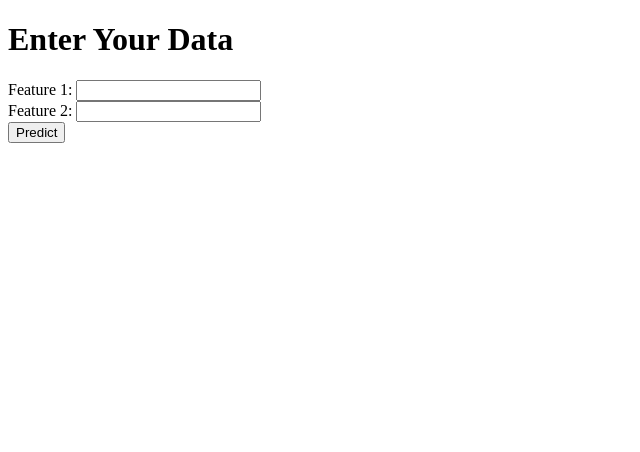
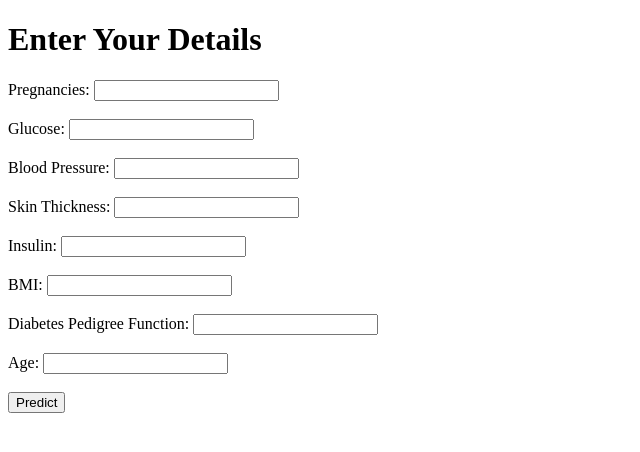
Before and after one commit to akhilmidda18/ml-webapp, a Flask app: page / in a window 1280 px wide. Shown: the top 452 px of the page, without its empty margins (0-640 px from the left). Run offline with Flask 3, Linux system fonts and the light colour scheme; parts of the project's set-up code (start-up, migrations or seed data) failed here and were passed over.

Commit message:
Update index.html

```diff
--- a/templates/templates/index.html
+++ b/templates/templates/index.html
@@ -1,18 +1,40 @@
- <!DOCTYPE html>
+<!DOCTYPE html>
 <html lang="en">
 <head>
     <meta charset="UTF-8">
     <meta name="viewport" content="width=device-width, initial-scale=1.0">
-    <title>ML Model Prediction</title>
+    <title>Diabetes Prediction</title>
 </head>
 <body>
-    <h1>Enter Your Data</h1>
+    <h1>Enter Your Details</h1>
     <form action="/predict" method="POST">
-        Feature 1: <input type="text" name="feature1"><br>
-        Feature 2: <input type="text" name="feature2"><br>
-        <!-- Add more input fields as needed -->
+        <label for="pregnancies">Pregnancies:</label>
+        <input type="number" id="pregnancies" name="pregnancies" required><br><br>
+
+        <label for="glucose">Glucose:</label>
+        <input type="number" id="glucose" name="glucose" required><br><br>
+
+        <label for="bloodPressure">Blood Pressure:</label>
+        <input type="number" id="bloodPressure" name="bloodPressure" required><br><br>
+
+        <label for="skinThickness">Skin Thickness:</label>
+        <input type="number" id="skinThickness" name="skinThickness" required><br><br>
+
+        <label for="insulin">Insulin:</label>
+        <input type="number" id="insulin" name="insulin" required><br><br>
+
+        <label for="bmi">BMI:</label>
+        <input type="number" step="0.1" id="bmi" name="bmi" required><br><br>
+
+        <label for="diabetesPedigreeFunction">Diabetes Pedigree Function:</label>
+        <input type="number" step="0.01" id="diabetesPedigreeFunction" name="diabetesPedigreeFunction" required><br><br>
+
+        <label for="age">Age:</label>
+        <input type="number" id="age" name="age" required><br><br>
+
         <input type="submit" value="Predict">
     </form>
+
     {% if prediction_text %}
         <h2>{{ prediction_text }}</h2>
     {% endif %}
```
